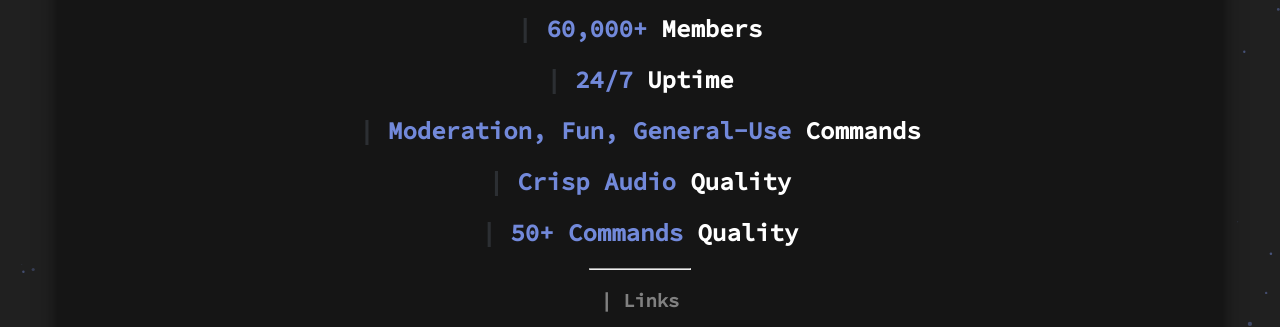
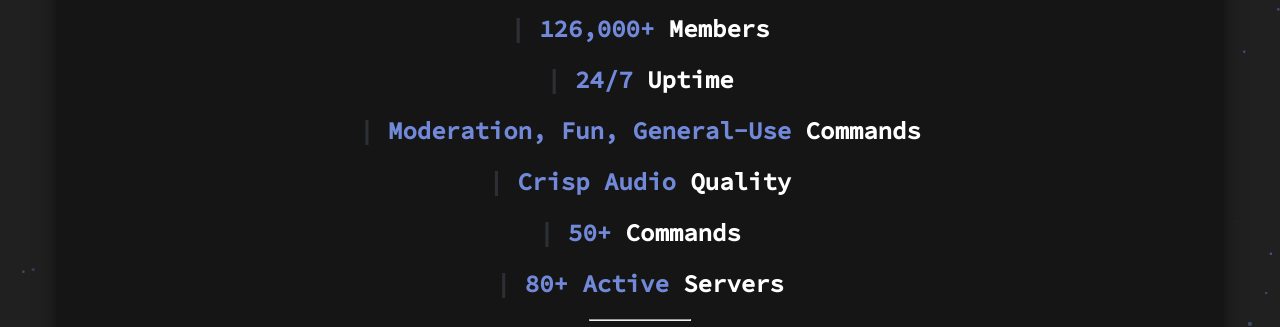
Before and after one commit to Alacszim/Shade, a plain HTML site: page index.html in a window 1280 px wide. Shown: the part 423-750 px from the top of the page. Drawn offline with nearby package versions, Linux system fonts and the light colour scheme.

Commit message:
Update index.html

```diff
--- a/index.html
+++ b/index.html
@@ -30,11 +30,12 @@
         <div id="mid">
             <hr>
             <h1 id="blurple"><span style="color: var(--gray);">|</span> Info</h1>
-            <h2 id="blurple"><span style="color: var(--gray);">|</span> 60,000+ <span style="color: white;">Members</span></h2>
+            <h2 id="blurple"><span style="color: var(--gray);">|</span> 126,000+ <span style="color: white;">Members</span></h2>
             <h2 id="blurple"><span style="color: var(--gray);">|</span> 24/7 <span style="color: white;">Uptime</span></h2>
             <h2 id="blurple"><span style="color: var(--gray);">|</span> Moderation, Fun, General-Use <span style="color: white;">Commands</span></h2>
             <h2 id="blurple"><span style="color: var(--gray);">|</span> Crisp Audio <span style="color: white;">Quality</span></h2>
-            <h2 id="blurple"><span style="color: var(--gray);">|</span> 50+ Commands <span style="color: white;">Quality</span></h2>
+            <h2 id="blurple"><span style="color: var(--gray);">|</span> 50+ <span style="color: white;">Commands</span></h2>
+            <h2 id="blurple"><span style="color: var(--gray);">|</span> 80+ Active <span style="color: white;">Servers</span></h2>
             <hr>
             <h3>| Links</h3>
             <ul>
```
